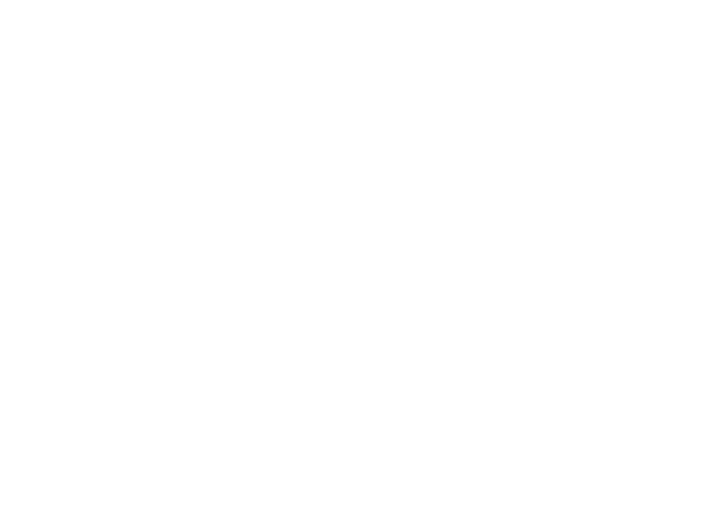
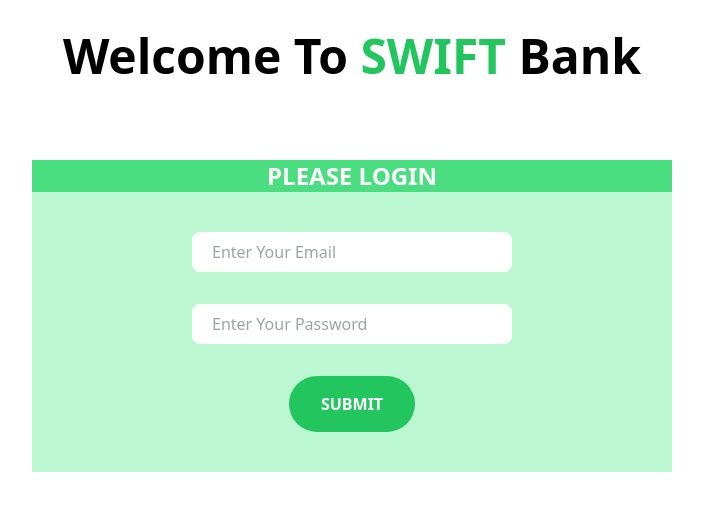
Before and after one commit to MD-AHAD-KHAN-PATHAN/Bank-Account, a plain HTML site: page index.html in a window 1280 px wide. Shown: the whole page, without its empty margins (288-991 px from the left). Drawn offline with nearby package versions, Linux system fonts and the light colour scheme.

Commit message:
login section add

```diff
--- a/index.html
+++ b/index.html
@@ -1,21 +1,34 @@
 <!DOCTYPE html>
 <html lang="en">
+
 <head>
     <meta charset="UTF-8">
     <meta name="viewport" content="width=device-width, initial-scale=1.0">
     <title>Bank Account</title>
+    <script src="https://cdn.tailwindcss.com"></script>
 
 </head>
+
 <body>
 
     <header>
-        <h1></h1>
+        <h1 class="text-5xl font-semibold text-center mt-8">Welcome To <span
+                class="text-green-500 font-bold">SWIFT</span> Bank</h1>
     </header>
     <main>
-        <section>
+        <section class=" w-1/2 m-auto mt-20">
+            <div class="bg-green-200 text-center">
+                <p class="font-bold text-white bg-green-400 text-2xl">PLEASE LOGIN</p>
+                <input id="email" class="mt-10 w-1/2 h-10 p-5 rounded-lg" type="email" placeholder="Enter Your Email">
+                <br>
+                <input id="password" class="my-8 w-1/2 h-10 p-5 rounded-lg" type="password" placeholder="Enter Your Password">
+                <br>
+                <button id="submit" class="bg-green-500 font-bold text-white px-8 py-4 rounded-full mb-10">SUBMIT</button>
+            </div>
 
         </section>
     </main>
 
 </body>
+
 </html>
--- /dev/null
+++ b/tailwind.config.js
@@ -0,0 +1,8 @@
+/** @type {import('tailwindcss').Config} */
+module.exports = {
+    content: ["./src/**/*.{html,js}"],
+    theme: {
+      extend: {},
+    },
+    plugins: [],
+  }
```
